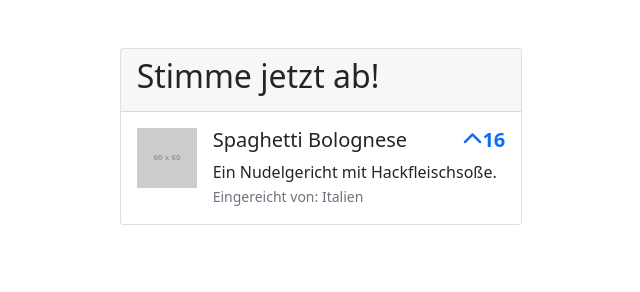
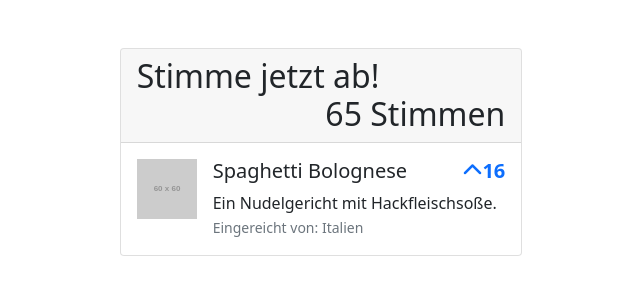
Before and after one commit to PhilipZi/voter-vue-web-app, a plain HTML site: page index.html in a window 1280 px wide. Shown: the whole page, without its empty margins (319-959 px from the left). Drawn offline with nearby package versions, Linux system fonts and the light colour scheme; placeholder pictures from the web are drawn by us.

Commit message:
add computed fn totalVotes

```diff
--- a/app.js
+++ b/app.js
@@ -3,6 +3,13 @@ const app = Vue.createApp({
     return {
       submissions: submissions,
     };
+  },
+  computed: {
+    totalVotes() {
+      return this.submissions.reduce((totalVotes, submission) => {
+        return totalVotes + submission.votes;
+      }, 0);
+    },
   },
   methods: {
     upvote() {
--- a/index.html
+++ b/index.html
@@ -23,7 +23,10 @@
           <div class="col-xl-4 offset-xl-4">
             <div class="card mt-5">
               <div class="card-header">
-                <h2 class="card-title">Stimme jetzt ab!</h2>
+                <h2 class="card-title">
+                  Stimme jetzt ab!
+                  <span class="float-end">{{totalVotes}} Stimmen</span>
+                </h2>
               </div>
               <div class="card-body">
                 <div class="d-flex">
@@ -36,7 +39,7 @@
                       <span
                         class="float-end text-primary"
                         style="cursor: pointer"
-                        v-on:click="upvote"
+                        v-on:click="upvote()"
                         ><i class="fa fa-chevron-up"></i>
                         <strong>{{submissions[0].votes}}</strong></span
                       >
```
